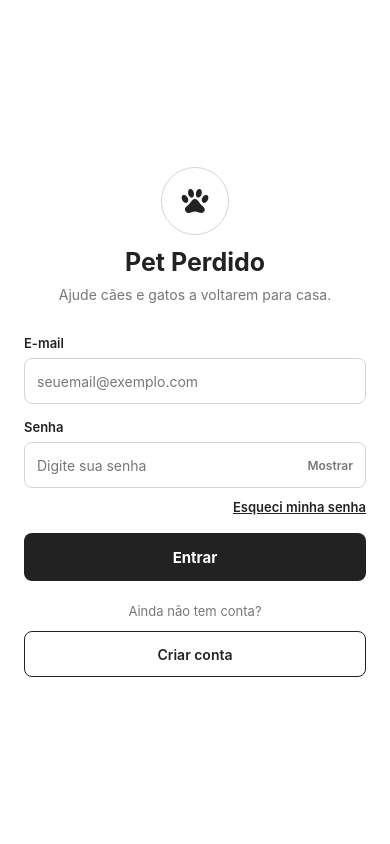
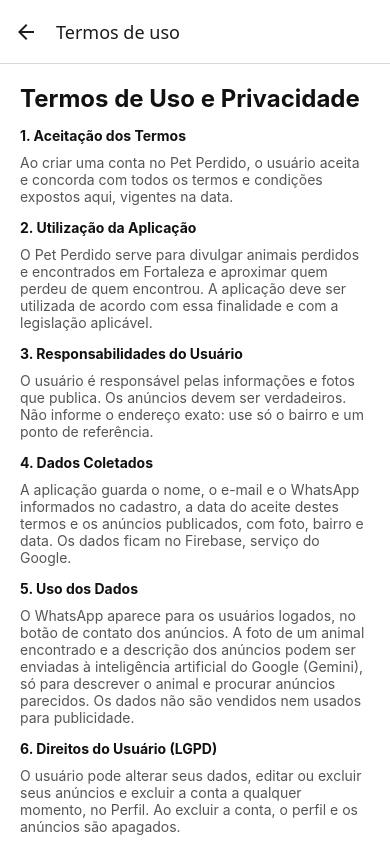
Before and after one commit to rafaelira1/PetPertido, a React Native app: screen /Terms in a window 390 px wide. Built offline with nearby package versions, Linux system fonts and the light colour scheme; no server answers.

Commit message:
Feat: tela de termos de uso e privacidade

```diff
--- a/App.js
+++ b/App.js
@@ -19,6 +19,7 @@ import FoundPhotoScreen from './src/screens/FoundPhotoScreen';
 import PostFormScreen from './src/screens/PostFormScreen';
 import SimilarPostsScreen from './src/screens/SimilarPostsScreen';
 import ReunionScreen from './src/screens/ReunionScreen';
+import TermsScreen from './src/screens/TermsScreen';
 import { auth } from './src/services/firebaseConfig';
 import styles, { colors } from './src/styles';
 
@@ -69,12 +70,14 @@ function AppNavigator() {
             <Stack.Screen name="SimilarPosts" component={SimilarPostsScreen} options={{ headerShown: true, title: 'Anúncios parecidos' }} />
             {/* T15 opens over Meus anúncios, with the screen behind it still visible */}
             <Stack.Screen name="Reunion" component={ReunionScreen} options={{ presentation: 'transparentModal', animation: 'fade' }} />
+            <Stack.Screen name="Terms" component={TermsScreen} options={{ headerShown: true, title: 'Termos de uso' }} />
           </>
         ) : (
           <>
             <Stack.Screen name="Login" component={LoginScreen} />
             <Stack.Screen name="Register" component={RegisterScreen} />
             <Stack.Screen name="ForgotPassword" component={ForgotPasswordScreen} />
+            <Stack.Screen name="Terms" component={TermsScreen} options={{ headerShown: true, title: 'Termos de uso' }} />
           </>
         )}
       </Stack.Navigator>
--- a/src/screens/ProfileScreen.js
+++ b/src/screens/ProfileScreen.js
@@ -186,7 +186,7 @@ export default function ProfileScreen({ navigation }) {
               <ProfileOption
                 icon="file-document-outline"
                 label="Termos de uso e privacidade"
-                onPress={() => Alert.alert('Termos e privacidade', 'Os termos aceitos no cadastro serão disponibilizados aqui.')}
+                onPress={() => navigation.navigate('Terms')}
               />
               <ProfileOption
                 icon="delete-outline"
--- a/src/screens/RegisterScreen.js
+++ b/src/screens/RegisterScreen.js
@@ -142,6 +142,10 @@ export default function RegisterScreen({ navigation }) {
               </Text>
             </TouchableOpacity>
 
+            <Text style={[styles.inlineLink, { marginBottom: 18 }]} onPress={() => navigation.navigate('Terms')}>
+              Ler os Termos de Uso e a Política de Privacidade
+            </Text>
+
             {errorMessage ? (
               <Text accessibilityRole="alert" style={[styles.fieldError, { marginBottom: 12 }]}>
                 {errorMessage}
--- /dev/null
+++ b/src/screens/TermsScreen.js
@@ -0,0 +1,64 @@
+import React from 'react';
+import { ScrollView, Text } from 'react-native';
+import styles from '../postStyles';
+
+const TERMS_VERSION = '1.0';
+
+// Terms of use and privacy policy (RNF07). Opens from Cadastro and from Perfil.
+function TermsScreen() {
+  return (
+    <ScrollView style={styles.container_scroll} contentContainerStyle={styles.content_scroll}>
+      <Text style={styles.text_title}>Termos de Uso e Privacidade</Text>
+
+      <Text style={styles.text_label}>1. Aceitação dos Termos</Text>
+      <Text style={styles.text_hint}>
+        Ao criar uma conta no Pet Perdido, o usuário aceita e concorda com todos os termos e
+        condições expostos aqui, vigentes na data.
+      </Text>
+
+      <Text style={styles.text_label}>2. Utilização da Aplicação</Text>
+      <Text style={styles.text_hint}>
+        O Pet Perdido serve para divulgar animais perdidos e encontrados em Fortaleza e aproximar
+        quem perdeu de quem encontrou. A aplicação deve ser utilizada de acordo com essa finalidade
+        e com a legislação aplicável.
+      </Text>
+
+      <Text style={styles.text_label}>3. Responsabilidades do Usuário</Text>
+      <Text style={styles.text_hint}>
+        O usuário é responsável pelas informações e fotos que publica. Os anúncios devem ser
+        verdadeiros. Não informe o endereço exato: use só o bairro e um ponto de referência.
+      </Text>
+
+      <Text style={styles.text_label}>4. Dados Coletados</Text>
+      <Text style={styles.text_hint}>
+        A aplicação guarda o nome, o e-mail e o WhatsApp informados no cadastro, a data do aceite
+        destes termos e os anúncios publicados, com foto, bairro e data. Os dados ficam no
+        Firebase, serviço do Google.
+      </Text>
+
+      <Text style={styles.text_label}>5. Uso dos Dados</Text>
+      <Text style={styles.text_hint}>
+        O WhatsApp aparece para os usuários logados, no botão de contato dos anúncios. A foto de um
+        animal encontrado e a descrição dos anúncios podem ser enviadas à inteligência artificial
+        do Google (Gemini), só para descrever o animal e procurar anúncios parecidos. Os dados não
+        são vendidos nem usados para publicidade.
+      </Text>
+
+      <Text style={styles.text_label}>6. Direitos do Usuário (LGPD)</Text>
+      <Text style={styles.text_hint}>
+        O usuário pode alterar seus dados, editar ou excluir seus anúncios e excluir a conta a
+        qualquer momento, no Perfil. Ao excluir a conta, o perfil e os anúncios são apagados.
+      </Text>
+
+      <Text style={styles.text_label}>7. Alterações dos Termos</Text>
+      <Text style={styles.text_hint}>
+        Estes Termos poderão ser modificados a qualquer momento, em virtude de alterações na
+        legislação ou nos serviços da aplicação.
+      </Text>
+
+      <Text style={styles.text_hint_center}>Versão dos Termos: {TERMS_VERSION}</Text>
+    </ScrollView>
+  );
+}
+
+export default TermsScreen;
```
Also changed, not shown: 1 other file (tests, documents, lock files or other folders).
